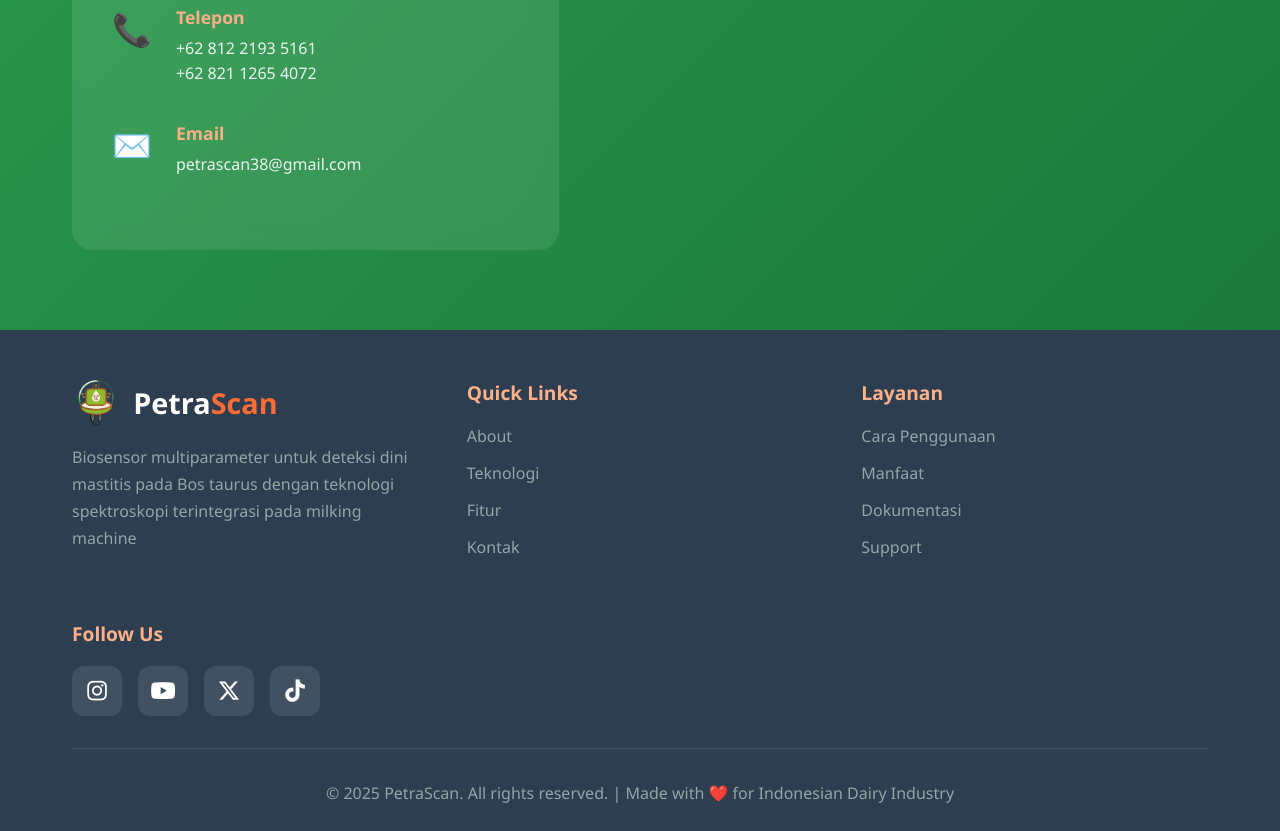
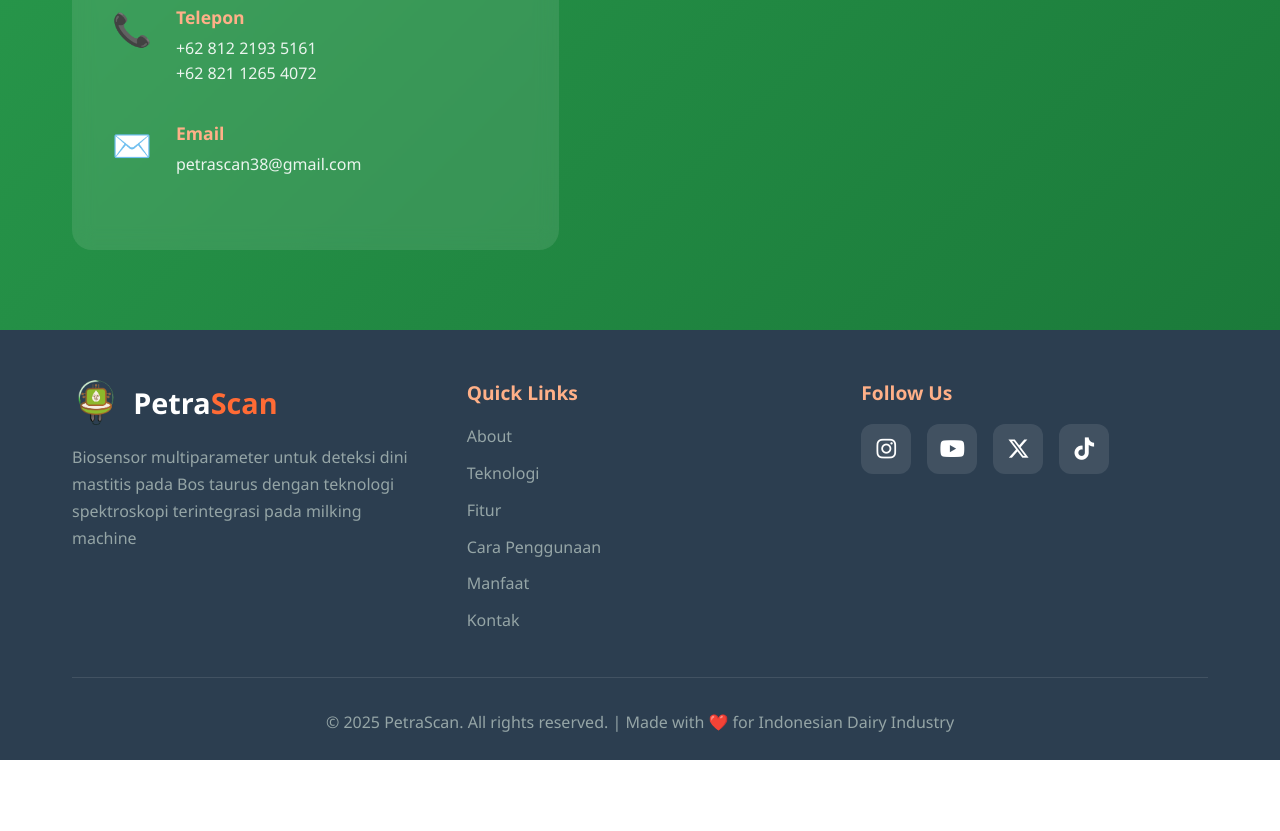
Before and after one commit to athifahari/petrascan-web, a plain HTML site: page index.html in a window 1280 px wide. Shown: the part 8853-9684 px from the top of the page. After the commit the page ends 9613 px from the top, so only its background shows below. Drawn offline with Linux system fonts and the light colour scheme.

Commit message:
update footer

```diff
--- a/index.html
+++ b/index.html
@@ -398,18 +398,9 @@
                     <li><a href="#about">About</a></li>
                     <li><a href="#technology">Teknologi</a></li>
                     <li><a href="#features">Fitur</a></li>
+                    <li><a href="#how-to-use">Cara Penggunaan</a></li>
+                     <li><a href="#benefits">Manfaat</a></li>
                     <li><a href="#contact">Kontak</a></li>
-                </ul>
-            </div>
-
-            <!-- Layanan -->
-            <div class="footer-section">
-                <h4>Layanan</h4>
-                <ul>
-                    <li><a href="#how-to-use">Cara Penggunaan</a></li>
-                    <li><a href="#benefits">Manfaat</a></li>
-                    <li><a href="#">Dokumentasi</a></li>
-                    <li><a href="#">Support</a></li>
                 </ul>
             </div>
 
```
